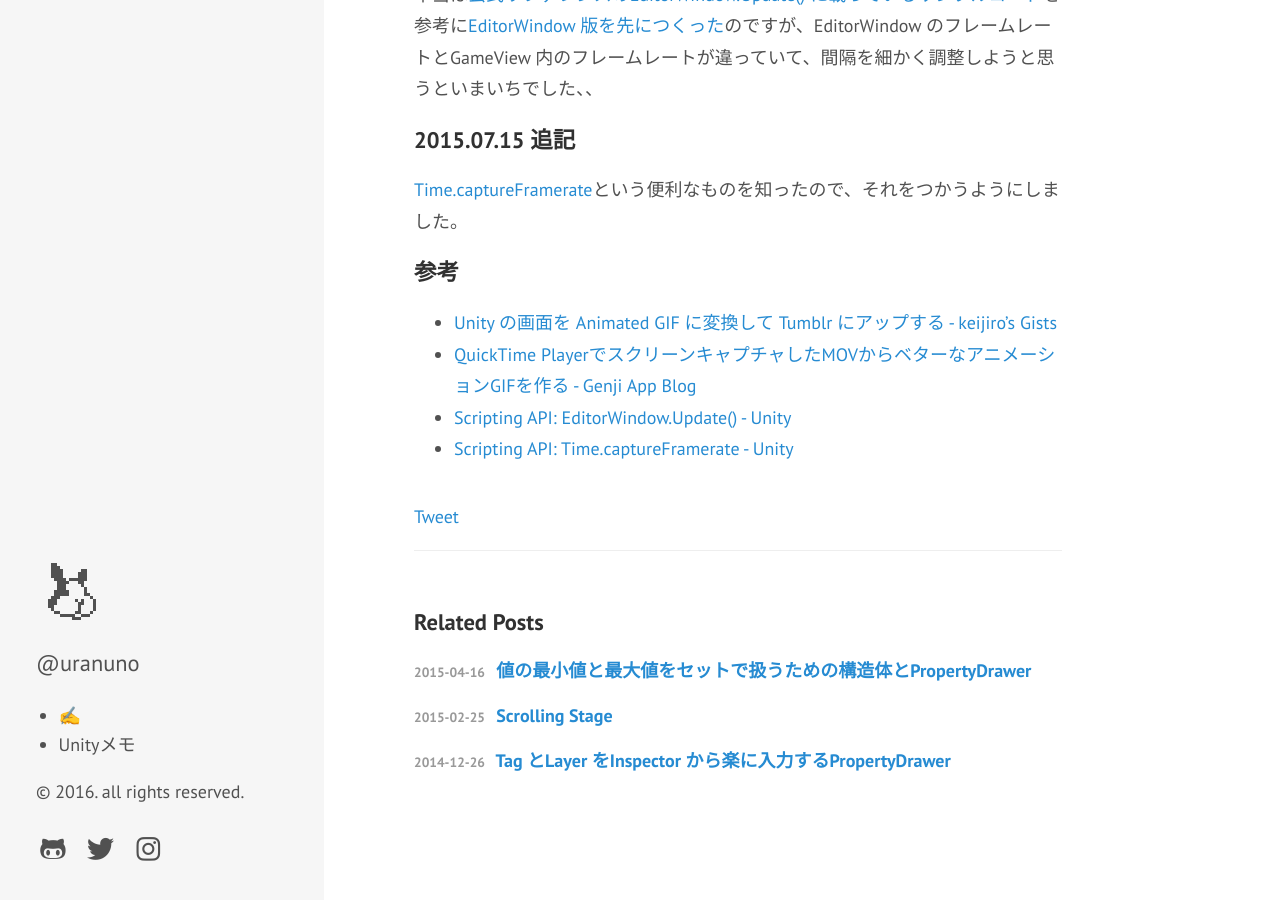
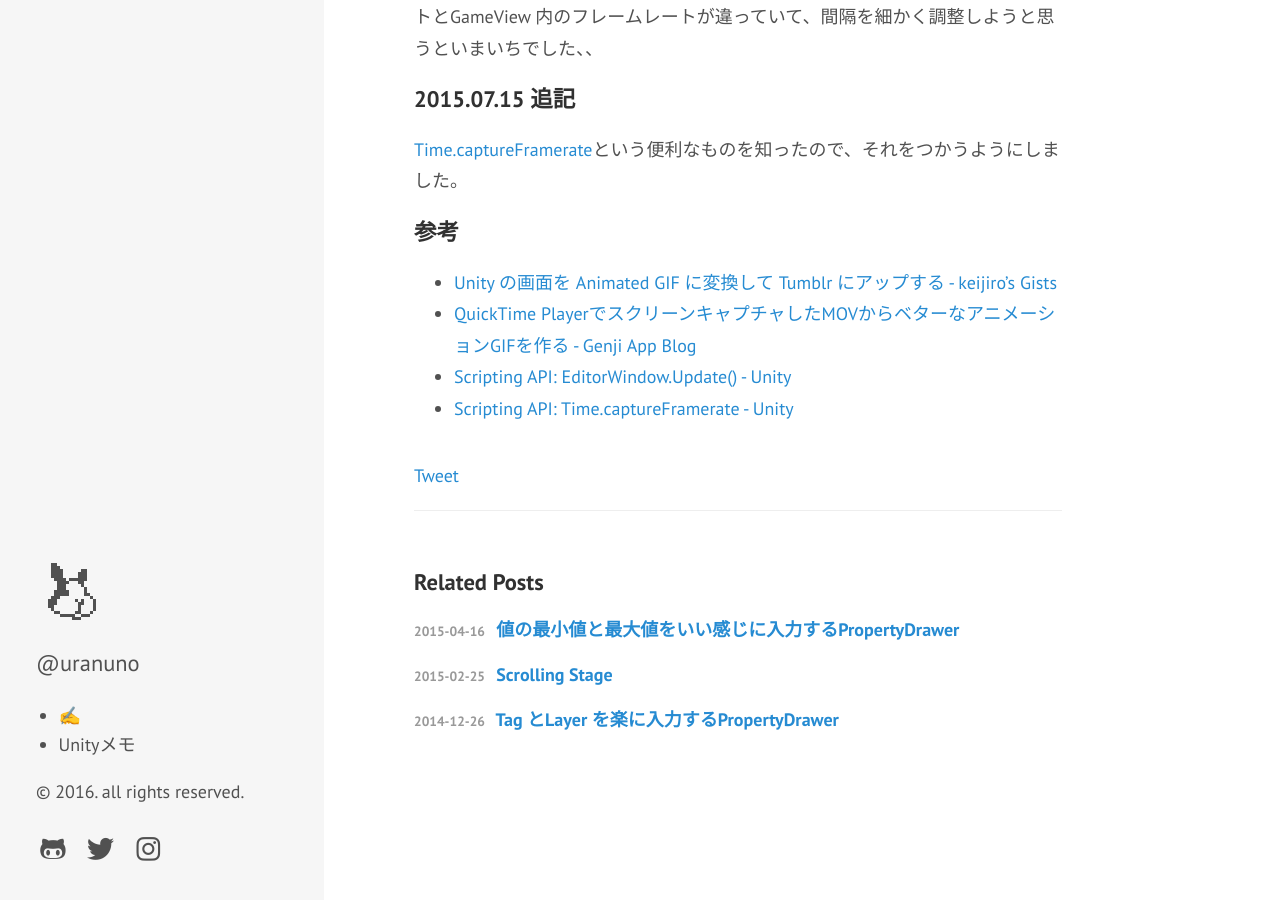
Before and after one commit to uranuno/uranuno.github.io, a Jekyll site: the page built from _posts/2015-03-10-play-recorder.md, in a window 1280 px wide and 900 px high, scrolled down 2141 px. Built offline with Jekyll 4.4.1, drawn with Linux system fonts in a browser that asks for light colours; nearby versions of some CDN libraries; a script that is not in the unit is left out; comment, search, counter and statistics services are not loaded; after the commit the page ends 3000 px from its top, so only the background shows below that; some of the changed text lies outside the part shown.

Commit message:
記事タイトル短く

```diff
--- a/_posts/2014-12-26-tag-and-layer-attribute.md
+++ b/_posts/2014-12-26-tag-and-layer-attribute.md
@@ -1,5 +1,5 @@
 ---
-title: Tag とLayer をInspector から楽に入力するPropertyDrawer
+title: Tag とLayer を楽に入力するPropertyDrawer
 tags: [unity]
 ---
 
--- a/_posts/2015-03-10-play-recorder.md
+++ b/_posts/2015-03-10-play-recorder.md
@@ -1,5 +1,5 @@
 ---
-title: Unity のゲーム画面からAnimated GIF をつくるための連番キャプチャをサクッと撮る
+title: アニメGIF用の連番キャプチャを撮るエディタ拡張
 tags: [unity]
 ---
 
--- a/_posts/2015-04-16-min-max-range-attribute.md
+++ b/_posts/2015-04-16-min-max-range-attribute.md
@@ -1,5 +1,5 @@
 ---
-title: 値の最小値と最大値をセットで扱うための構造体とPropertyDrawer
+title: 値の最小値と最大値をいい感じに入力するPropertyDrawer
 tags: [unity]
 ---
 
```
